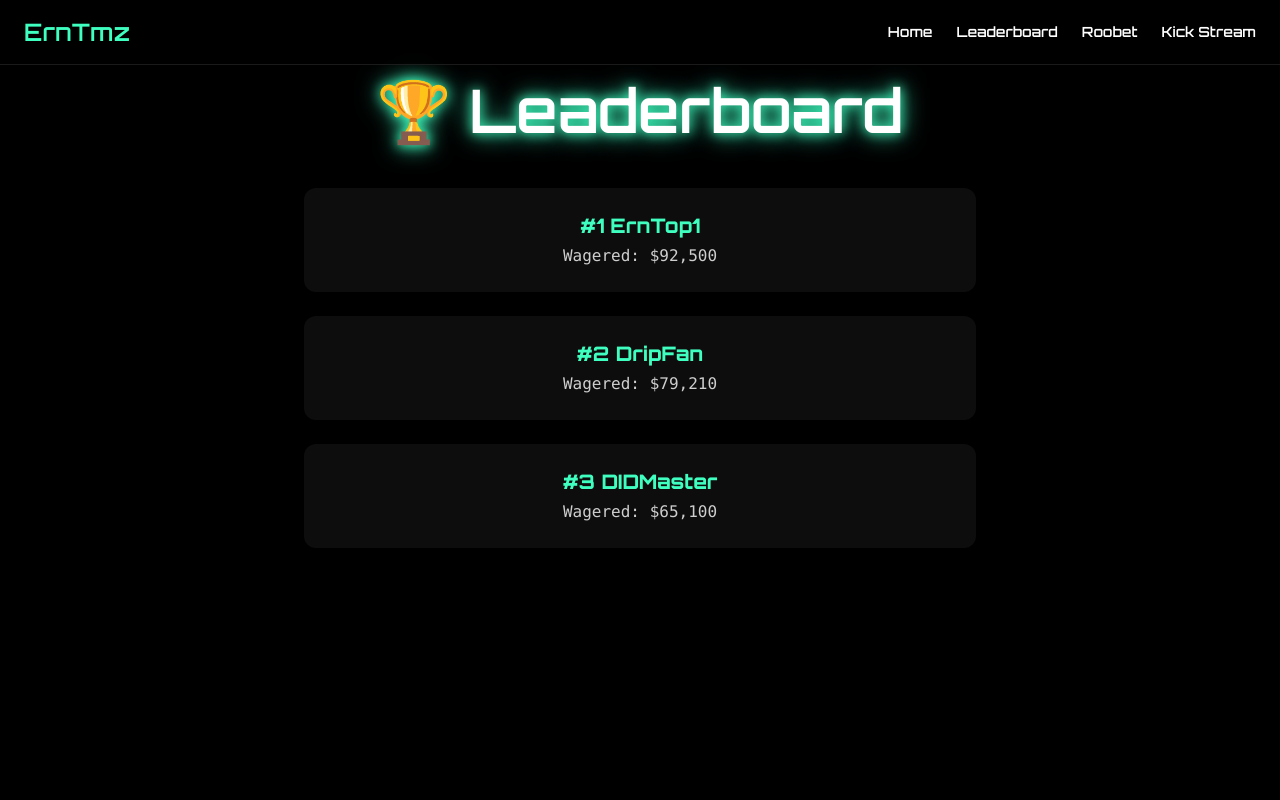
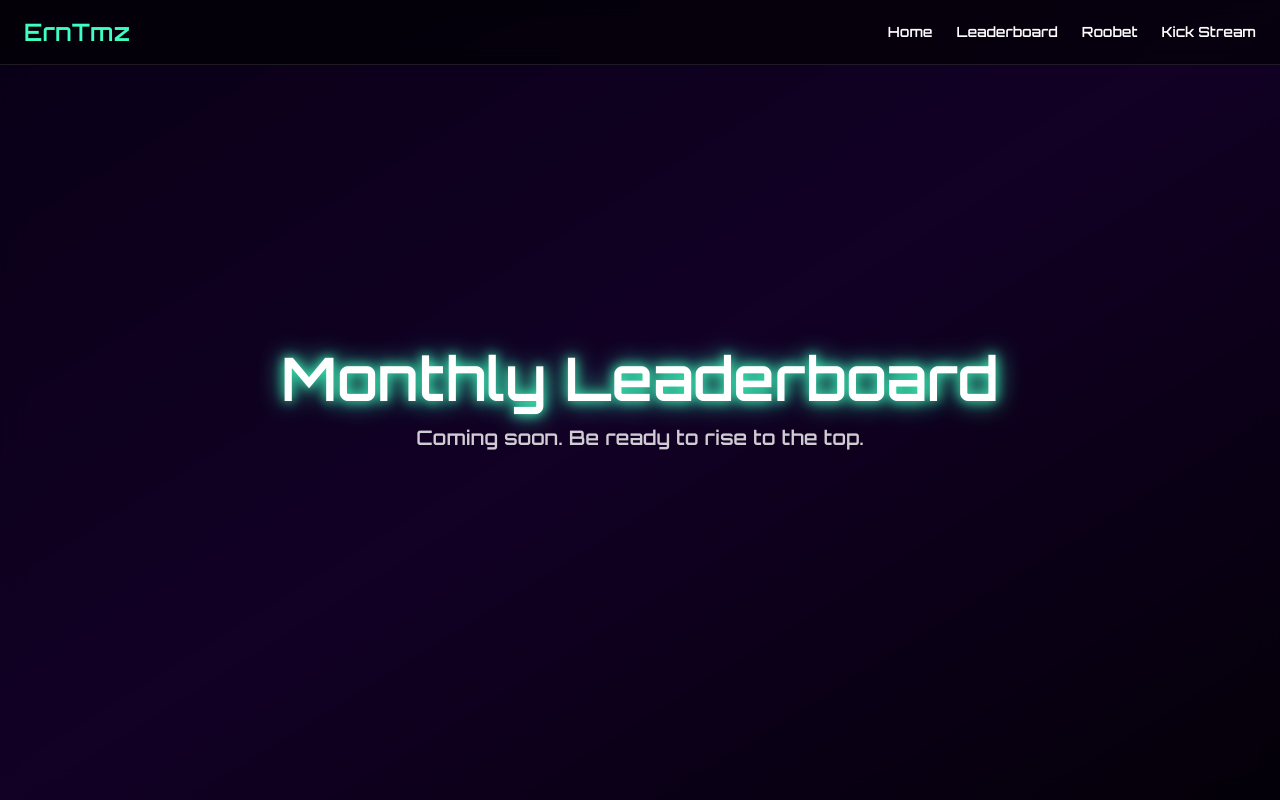
Before and after one commit to VMR21/ERN, a React (Vite) app: page /leaderboard in a window 1280 px wide. Built offline with nearby package versions, Linux system fonts and the light colour scheme.

Commit message:
Update Leaderboard.jsx

```diff
--- a/src/pages/Leaderboard.jsx
+++ b/src/pages/Leaderboard.jsx
@@ -1,36 +1,47 @@
 import { motion } from "framer-motion";
-
-const data = [
-  { username: "ErnTop1", amount: 92500 },
-  { username: "DripFan", amount: 79210 },
-  { username: "DIDMaster", amount: 65100 },
-];
 
 export default function Leaderboard() {
   return (
-    <div className="bg-black text-white px-6 py-20 min-h-screen text-center">
+    <div className="relative w-full h-screen text-white overflow-hidden">
+      {/* Background gradient */}
+      <div className="absolute inset-0 bg-gradient-to-br from-[#1f004d] via-[#3f007f] to-[#0f001f] animate-pulse z-0" />
+
+      {/* Floating particles */}
+      {[...Array(20)].map((_, i) => (
+        <div
+          key={i}
+          className="absolute w-2 h-2 bg-white/20 rounded-full blur-md animate-float"
+          style={{
+            top: `${Math.random() * 100}vh`,
+            left: `${Math.random() * 100}vw`,
+            animationDuration: `${6 + Math.random() * 6}s`,
+            animationDelay: `${Math.random() * 5}s`
+          }}
+        />
+      ))}
+
+      {/* Overlay blur */}
+      <div className="absolute inset-0 bg-black/60 backdrop-blur-md z-10" />
+
+      {/* Centered Coming Soon Message */}
+      <div className="relative z-20 flex flex-col items-center justify-center h-full px-4 text-center">
         <motion.h1
-        className="text-4xl md:text-6xl font-heading glow-text mb-12"
+          className="text-4xl md:text-6xl font-heading glow-text mb-4"
           initial={{ opacity: 0, y: -30 }}
           animate={{ opacity: 1, y: 0 }}
-        transition={{ duration: 0.6 }}
+          transition={{ duration: 0.8 }}
         >
-        🏆 Leaderboard
+          Monthly Leaderboard
         </motion.h1>
 
-      <div className="max-w-2xl mx-auto space-y-6">
-        {data.map((user, i) => (
-          <motion.div
-            key={i}
-            className="bg-white/5 p-6 rounded-xl backdrop-blur-lg shadow-lg hover:scale-[1.02] transition"
-            initial={{ opacity: 0, y: 20 }}
-            whileInView={{ opacity: 1, y: 0 }}
-            transition={{ delay: i * 0.2 }}
+        <motion.p
+          className="text-white/80 text-lg md:text-xl"
+          initial={{ opacity: 0 }}
+          animate={{ opacity: 1 }}
+          transition={{ delay: 0.3 }}
         >
-            <h2 className="text-xl font-bold text-primary mb-1">#{i + 1} {user.username}</h2>
-            <p className="text-white/80 font-mono">Wagered: ${user.amount.toLocaleString()}</p>
-          </motion.div>
-        ))}
+          Coming soon. Be ready to rise to the top.
+        </motion.p>
       </div>
     </div>
   );
```
Lines whose indentation alone changed are shown as unchanged.
